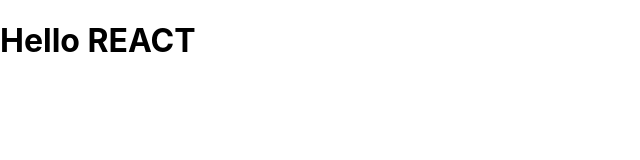
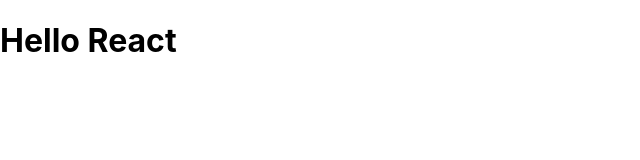
Before and after one commit to mrwizard82d1/react-ts-tdd-ws, a React (Create React App) app: page / in a window 1280 px wide. Shown: the top 160 px of the page, without its empty margins (0-640 px from the left). Built offline with nearby package versions, Linux system fonts and the light colour scheme.

Commit message:
Remove added, extraneous, illustrative code
Previous commits illustrated aspects of WebStorm and testing, but were
not really needed for the "Web app".

```diff
--- a/src/App.tsx
+++ b/src/App.tsx
@@ -1,14 +1,9 @@
 import React from "react";
-
-
-export function label(toGreet: string) {
-  return `Hello ${toGreet.toUpperCase()}`;
-}
 
 function App() {
   return (
     <div>
-      <h1>{label("react")}</h1>
+      <h1>{"Hello React"}</h1>
     </div>
   );
 }
```
Also changed, not shown: 1 other file (tests, documents, lock files or other folders).
